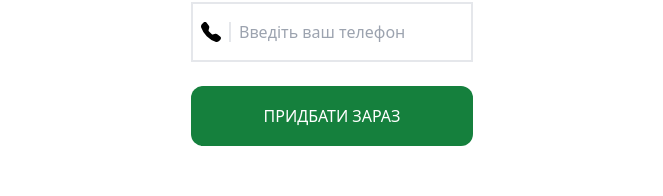
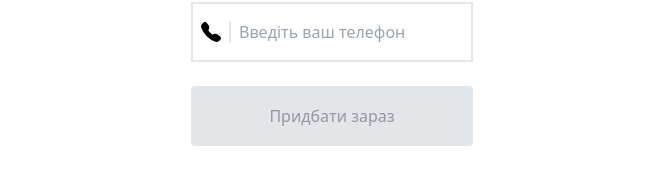
Before and after one commit to petroyurchuk/sport-goods, a React (Create React App) app: page / in a window 1280 px wide. Shown: the part 2692-2888 px from the top of the page, without its empty margins (308-971 px from the left). Built offline with nearby package versions, Linux system fonts and the light colour scheme; no server answers.

Commit message:
changed style for button

```diff
--- a/src/components/FormOrder/index.jsx
+++ b/src/components/FormOrder/index.jsx
@@ -8,6 +8,11 @@ import axios from "axios";
 
 const FormOrder = () => {
   const textFail = "Сталося помилка при відправці даних.Спробуйте пізніше";
+  const styles = {
+    able: "uppercase bg-green-700 duration-200 w-[282px] h-[60px] text-white font-medium rounded-xl transition-all hover:bg-green-600 active:translate-y-[-5px]",
+    disable:
+      "bg-gray-300 text-gray-600 py-2 px-4 rounded cursor-not-allowed opacity-60 disabled:opacity-100 disabled:bg-gray-300 disabled:text-gray-600 w-[282px] h-[60px]",
+  };
   const textSuccess =
     "Дякую за замовлення, очікуйте дзвінка від менеджера для уточнення даних";
   const [nameInput, setNameInput] = React.useState("");
@@ -97,7 +102,7 @@ const FormOrder = () => {
         </div>
       </div>
       <button
-        className="uppercase bg-green-700 duration-200 w-[282px] h-[60px] text-white font-medium rounded-xl transition-all hover:bg-green-600 active:translate-y-[-5px]"
+        className={phoneInput && nameInput ? styles.able : styles.disable}
         type="submit"
         onClick={() => setIsButtonClicked(true)}
         disabled={state.submitting}
```
